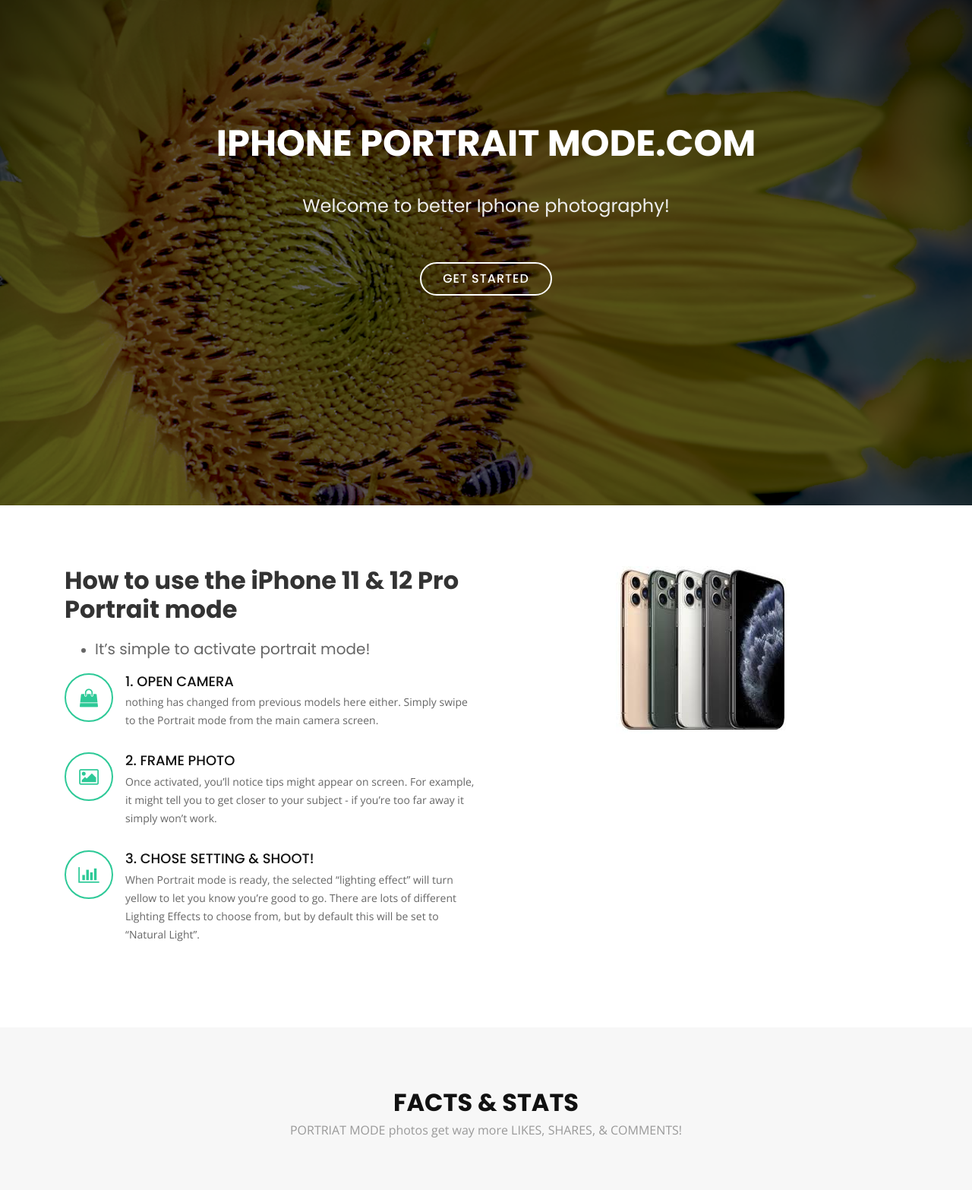
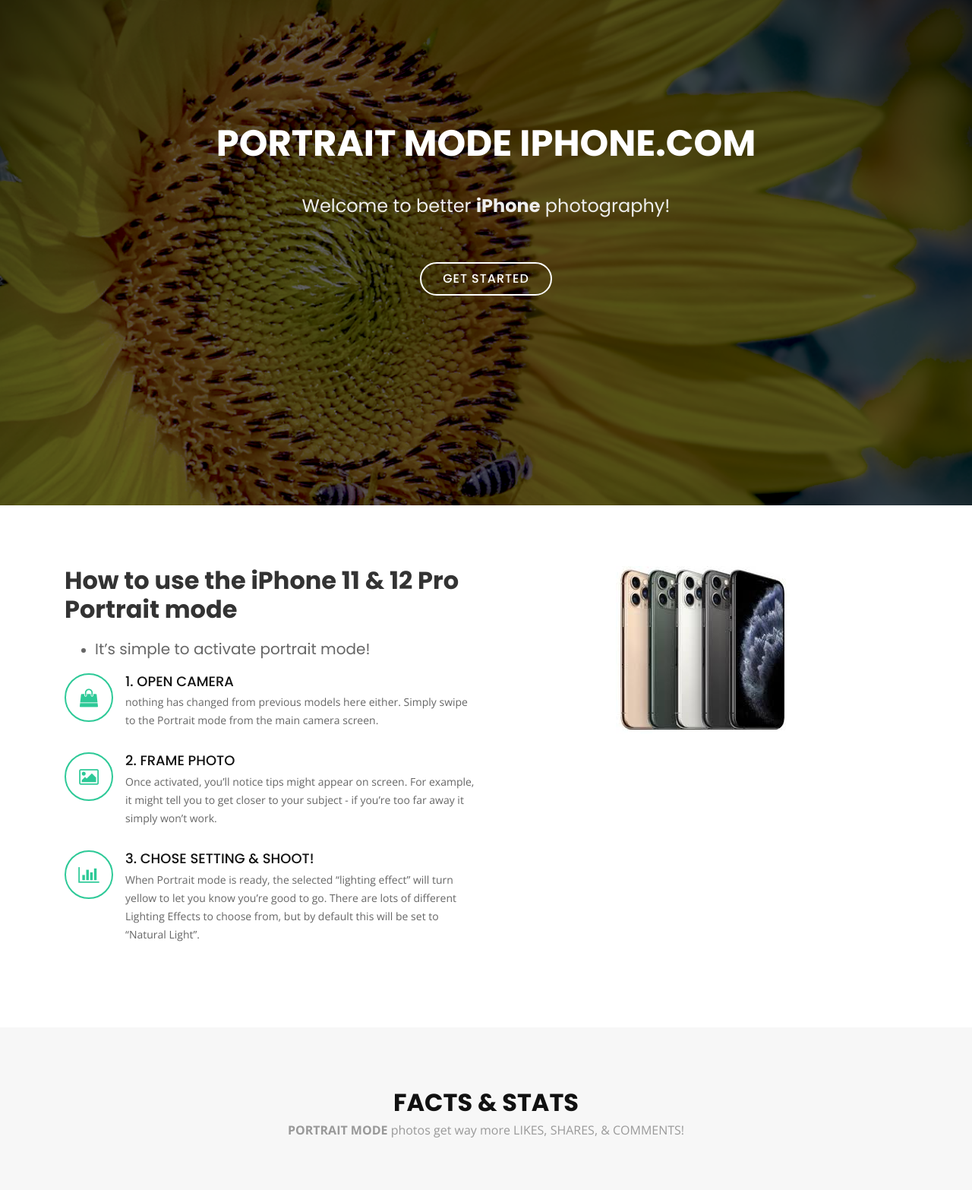
Before and after one commit to kurtoian13/ipm.com, a plain HTML site: page index.html in a window 1280 px wide. Shown: the part 135-1701 px from the top of the page at 76% size. Drawn offline with nearby package versions, Linux system fonts and the light colour scheme.

Commit message:
Change logo and hero text to portrait mode iphone.com

```diff
--- a/index.html
+++ b/index.html
@@ -7,10 +7,10 @@
 
   <title>iphoneportraitmode.com</title>
   <meta
-    content="How to use the new iPhone Camera. iPhone Portrait Mode tips. iphone pro max camera. How to take better photos with new iphone. iPhone 11 & 12 camera instruction. Using your iPhone to take better photos."
+    content="new iPhone Camera, iPhone Portrait Mode tips, iphone pro max camera, How to take better photos with new iphone, iPhone 11 & 12 camera instruction. Using portrait mode, portrait mode iphone."
     name="descriptison">
   <meta
-    content="iPhone, ihpone pro max, iphone camera, ihpone pro max camera, portrait mode, portrait iPhone, iPhone photography, new iPhone cameras, iPhone photography"
+    content="iPhone, iphone pro max, iphone camera, iphone pro max camera, portrait mode, portrait iPhone, iPhone photography, new iPhone cameras, iPhone photography"
     name="keywords">
 
   <!-- Favicons -->
@@ -94,8 +94,8 @@
   <!-- ======= Hero Section ======= -->
   <section id="hero">
     <div class="hero-container" data-aos="zoom-in" data-aos-delay="100">
-      <h1>iphone portrait mode.com</h1>
-      <h2>Welcome to better Iphone photography!</h2>
+      <h1>portrait mode iphone.com</h1>
+      <h2>Welcome to better <strong>iPhone</strong> photography!</h2>
       <a href="#about" class="btn-get-started">Get Started</a>
     </div>
   </section><!-- End Hero Section -->
@@ -154,7 +154,7 @@
       <div class="container" data-aos="fade-up">
         <div class="section-header">
           <h3 class="section-title">Facts & Stats</h3>
-          <p class="section-description">PORTRIAT MODE photos get way more LIKES, SHARES, & COMMENTS!</p>
+          <p class="section-description"><strong>PORTRAIT MODE</strong> photos get way more LIKES, SHARES, & COMMENTS!</p>
         </div>
         <div class="row counters">
 
@@ -524,7 +524,7 @@
 
     <div class="container">
       <div class="copyright">
-        &copy; Copyright <strong>iphoneportraitmode.com</strong>. All Rights Reserved
+        &copy; Copyright <strong>portraitmodeiphone.com.com</strong>. All Rights Reserved
       </div>
       <div class="credits">
         <!--
```
Also changed, not shown: assets/img/logo.png.
